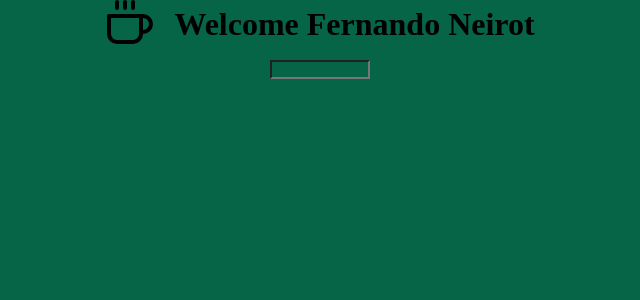
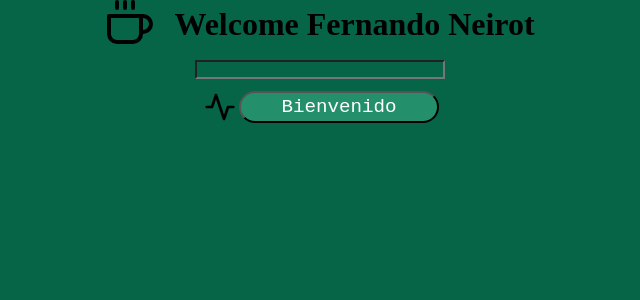
Before and after one commit to yonaa13/TablaDeGastos, a React (Vite) app: page /#/home in a window 1280 px wide. Shown: the top 300 px of the page, without its empty margins (320-960 px from the left). Built offline with nearby package versions, Linux system fonts and the light colour scheme.

Commit message:
ButtomCustom

```diff
--- /dev/null
+++ b/src/Components/buttomCustom/Buttom.interface.tsx
@@ -0,0 +1,6 @@
+import { ReactElement } from "react";
+
+export interface ButtonProps {
+  label?: string;
+  icon?:ReactElement
+}
--- /dev/null
+++ b/src/Components/buttomCustom/Buttom.styled.tsx
@@ -0,0 +1,19 @@
+import styled from "styled-components";
+
+export const  ContainerButton = styled.div`
+    display: flex;
+    justify-content: center;
+    margin: 12px;
+`
+export const  Button = styled.button`
+    min-width: 200px;
+    height: 32px;
+    color: #ffffff;
+    border-radius: 50px;
+    font-size: 1.2rem;
+    font-family: monospace;
+    background-color: #248f6b;
+`
+export const  Icon = styled.div`
+    padding: 0 3px;
+`
--- /dev/null
+++ b/src/Components/buttomCustom/ButtomCustom.tsx
@@ -0,0 +1,11 @@
+import { FC } from "react";
+import { ButtonProps } from "./Buttom.interface";
+import {Icon, ContainerButton,Button} from './Buttom.styled'
+export const ButtomCustom: FC<ButtonProps> = ({ label, icon }) => {
+  return (
+    <ContainerButton>
+      <Icon>{icon}</Icon>
+      <Button>{label}</Button>
+    </ContainerButton>
+  );
+};
--- a/src/pages/Home.tsx
+++ b/src/pages/Home.tsx
@@ -1,7 +1,8 @@
 import { User } from "../mockup/mockup";
 import { InputCustom } from "../Components/inputCustom/InputCustom";
-import { Container,ContainerWelcome, H1 } from "./Home.styled";
-import { FiCoffee } from "react-icons/fi";
+import { ButtomCustom } from "../Components/buttomCustom/ButtomCustom";
+import { Container, ContainerWelcome, H1 } from "./Home.styled";
+import { FiCoffee, FiActivity } from "react-icons/fi";
 export const Home = () => {
   const { name, lastName } = User;
   return (
@@ -12,7 +13,8 @@ export const Home = () => {
           Welcome {name} {lastName}
         </H1>
       </ContainerWelcome>
-      <InputCustom type="text" width="100px"/>
+      <InputCustom type="text" width="250px" />
+      <ButtomCustom label="Bienvenido" icon={<FiActivity />} />
     </Container>
   );
 };
```
